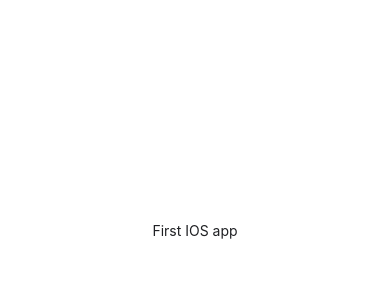
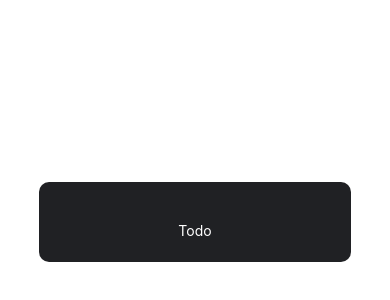
Before and after one commit to CaiqueMorales20/tid, a React Native app: screen / in a window 390 px wide. Shown: the part 192-492 px from the top of the page. Built offline with nearby package versions, Linux system fonts and the light colour scheme.

Commit message:
:sparkles: feat: Todo container

```diff
--- a/App.style.tsx
+++ b/App.style.tsx
@@ -8,7 +8,6 @@ export const Container = styled.View`
 	justify-content: center;
 `;
 
-export const Text = styled.Text`
-	color: #202124;
-	font-size: 14px;
+export const Content = styled.View`
+	width: 80%;
 `;
--- a/App.tsx
+++ b/App.tsx
@@ -2,14 +2,19 @@
 import { StatusBar } from "expo-status-bar";
 
 // Styled Components
-import { Container, Text } from "./App.style";
+import { Container, Content } from "./App.style";
+
+// Screens
+import { Todo } from "./src/screens/Todo/Todo";
 
 // Functional Component
 export default function App() {
 	return (
 		<Container>
 			<StatusBar style="auto" />
-			<Text>First IOS app</Text>
+			<Content>
+				<Todo />
+			</Content>
 		</Container>
 	);
 }
--- /dev/null
+++ b/src/screens/Todo/Todo.style.tsx
@@ -0,0 +1,16 @@
+// Imports
+import styled from "styled-components/native";
+
+// Styled Components
+export const TodoS = styled.View`
+	background-color: #202124;
+	height: 80%;
+	border-radius: 10px;
+	align-items: center;
+	padding: 40px 20px;
+`;
+
+export const Text = styled.Text`
+	color: #fefefe;
+	font-size: 14px;
+`;
--- /dev/null
+++ b/src/screens/Todo/Todo.tsx
@@ -0,0 +1,12 @@
+// Styled Components
+import { TodoS, Text } from "./Todo.style";
+
+// Functional Component
+export const Todo = () => {
+	// Rendering
+	return (
+		<TodoS>
+			<Text>Todo</Text>
+		</TodoS>
+	);
+};
```
